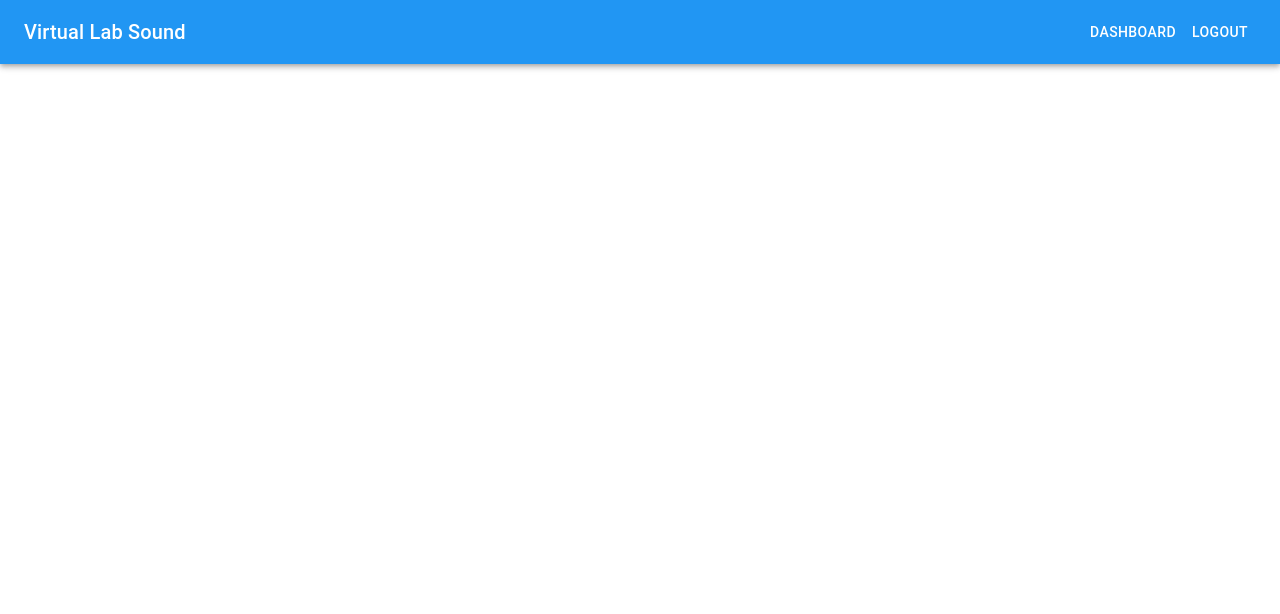
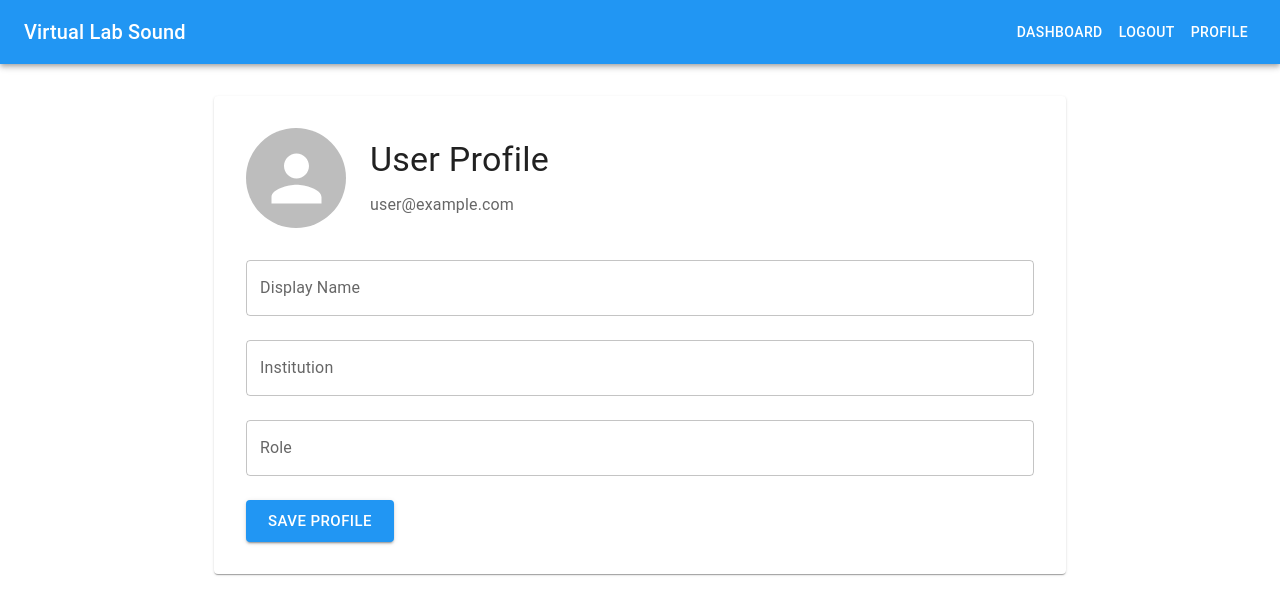
Before and after one commit to rafidhiyaulhaq/virtual-lab-sound, a React (Create React App) app: page /profile in a window 1280 px wide. Shown: the top 614 px of the page. Built offline with nearby package versions, Linux system fonts and the light colour scheme; no server answers; the database is empty; sample sign-in values are in the browser's storage.

Commit message:
user profile

```diff
--- a/src/App.js
+++ b/src/App.js
@@ -15,6 +15,7 @@ import Navigation from './components/common/Navigation';
 import WaveGenerator from './components/experiments/WaveGenerator';
 import SoundAnalysis from './components/experiments/SoundAnalysis';
 import DopplerEffect from './components/experiments/DopplerEffect';
+import UserProfile from './components/profile/UserProfile';
 
 const theme = createTheme({
   palette: {
@@ -71,6 +72,14 @@ function App() {
                   </ProtectedRoute>
                 }
               />
+              <Route
+                path="/profile"
+                element={
+                  <ProtectedRoute>
+                    <UserProfile />
+                  </ProtectedRoute>
+                }
+                />
               <Route path="/" element={<Navigate to="/dashboard" replace />} />
             </Routes>
           </div>
--- a/src/components/common/Navigation.jsx
+++ b/src/components/common/Navigation.jsx
@@ -29,6 +29,12 @@ const Navigation = () => {
           <Button color="inherit" onClick={handleLogout}>
             Logout
           </Button>
+          <Button
+            color="inherit"
+            onClick={() => navigate('/profile')}
+          >
+            Profile
+          </Button>
         </Box>
       </Toolbar>
     </AppBar>
--- /dev/null
+++ b/src/components/profile/UserProfile.jsx
@@ -0,0 +1,154 @@
+// src/components/profile/UserProfile.jsx
+import React, { useState, useEffect } from 'react';
+import {
+  Container,
+  Paper,
+  Typography,
+  TextField,
+  Button,
+  Box,
+  Avatar,
+  Grid,
+  Alert,
+  Snackbar
+} from '@mui/material';
+import { useAuth } from '../../context/AuthContext';
+import { updateUserProfile, getUserProfile } from '../../firebase/profile';
+
+const UserProfile = () => {
+  const { user } = useAuth();
+  const [profile, setProfile] = useState({
+    displayName: '',
+    institution: '',
+    role: ''
+  });
+  const [loading, setLoading] = useState(true);
+  const [snackbar, setSnackbar] = useState({
+    open: false,
+    message: '',
+    severity: 'success'
+  });
+
+  useEffect(() => {
+    const fetchProfile = async () => {
+      if (user) {
+        try {
+          const userProfile = await getUserProfile(user.uid);
+          if (userProfile) {
+            setProfile(userProfile);
+          }
+        } catch (error) {
+          console.error('Error fetching profile:', error);
+        } finally {
+          setLoading(false);
+        }
+      }
+    };
+
+    fetchProfile();
+  }, [user]);
+
+  const handleSubmit = async (e) => {
+    e.preventDefault();
+    try {
+      await updateUserProfile(user.uid, profile);
+      setSnackbar({
+        open: true,
+        message: 'Profile updated successfully!',
+        severity: 'success'
+      });
+    } catch (error) {
+      console.error('Error updating profile:', error);
+      setSnackbar({
+        open: true,
+        message: 'Error updating profile',
+        severity: 'error'
+      });
+    }
+  };
+
+  const handleChange = (e) => {
+    setProfile({
+      ...profile,
+      [e.target.name]: e.target.value
+    });
+  };
+
+  return (
+    <Container maxWidth="md" sx={{ mt: 4, mb: 4 }}>
+      <Paper sx={{ p: 4 }}>
+        <Box sx={{ display: 'flex', alignItems: 'center', mb: 4 }}>
+          <Avatar
+            sx={{ width: 100, height: 100, mr: 3 }}
+            alt={profile.displayName || user?.email}
+          />
+          <Box>
+            <Typography variant="h4" gutterBottom>
+              User Profile
+            </Typography>
+            <Typography variant="body1" color="text.secondary">
+              {user?.email}
+            </Typography>
+          </Box>
+        </Box>
+
+        <form onSubmit={handleSubmit}>
+          <Grid container spacing={3}>
+            <Grid item xs={12}>
+              <TextField
+                fullWidth
+                label="Display Name"
+                name="displayName"
+                value={profile.displayName}
+                onChange={handleChange}
+              />
+            </Grid>
+            <Grid item xs={12}>
+              <TextField
+                fullWidth
+                label="Institution"
+                name="institution"
+                value={profile.institution}
+                onChange={handleChange}
+              />
+            </Grid>
+            <Grid item xs={12}>
+              <TextField
+                fullWidth
+                label="Role"
+                name="role"
+                value={profile.role}
+                onChange={handleChange}
+              />
+            </Grid>
+            <Grid item xs={12}>
+              <Button
+                type="submit"
+                variant="contained"
+                color="primary"
+                size="large"
+              >
+                Save Profile
+              </Button>
+            </Grid>
+          </Grid>
+        </form>
+      </Paper>
+
+      <Snackbar
+        open={snackbar.open}
+        autoHideDuration={6000}
+        onClose={() => setSnackbar({ ...snackbar, open: false })}
+      >
+        <Alert
+          severity={snackbar.severity}
+          onClose={() => setSnackbar({ ...snackbar, open: false })}
+        >
+          {snackbar.message}
+        </Alert>
+      </Snackbar>
+    </Container>
+  );
+};
+
+export default UserProfile;
--- /dev/null
+++ b/src/firebase/profile.js
@@ -0,0 +1,36 @@
+// src/firebase/profile.js
+import { db } from './firebase';
+import { doc, getDoc, setDoc, updateDoc } from 'firebase/firestore';
+
+export const getUserProfile = async (userId) => {
+  try {
+    const docRef = doc(db, 'users', userId);
+    const docSnap = await getDoc(docRef);
+
+    if (docSnap.exists()) {
+      return docSnap.data();
+    }
+    return null;
+  } catch (error) {
+    console.error('Error getting user profile:', error);
+    throw error;
+  }
+};
+
+export const updateUserProfile = async (userId, profileData) => {
+  try {
+    const docRef = doc(db, 'users', userId);
+    const docSnap = await getDoc(docRef);
+
+    if (docSnap.exists()) {
+      await updateDoc(docRef, profileData);
+    } else {
+      await setDoc(docRef, profileData);
+    }
+
+    return true;
+  } catch (error) {
+    console.error('Error updating user profile:', error);
+    throw error;
+  }
+};
```
